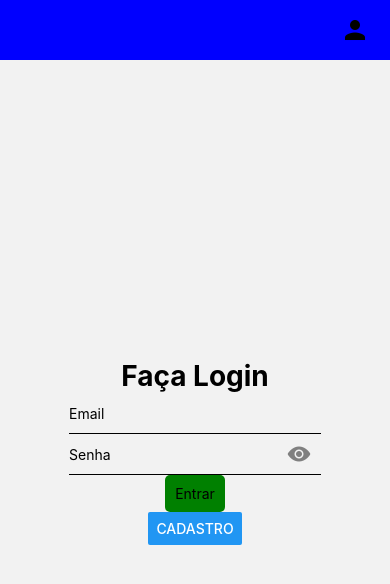
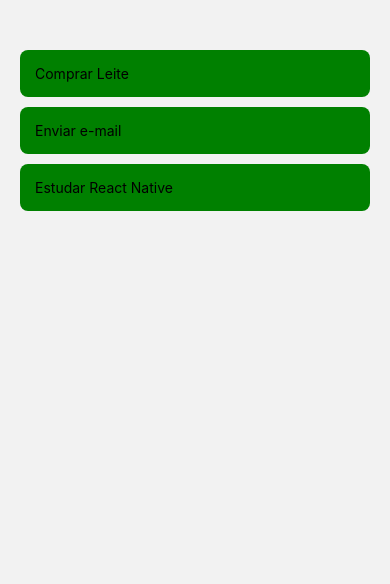
Before and after one commit to MateusC2/AulasMobile, a React Native app in the folder meuAppp/: screen /TaskList in a window 390 px wide. Shown: the top 584 px of the page. Built offline with nearby package versions, Linux system fonts and the light colour scheme.

Commit message:
add lista

```diff
--- a/meuAppp/src/App.js
+++ b/meuAppp/src/App.js
@@ -7,13 +7,19 @@
 import { NavigationContainer } from "@react-navigation/native";
 import { createStackNavigator } from "@react-navigation/stack";
 import Layout from "./components/Layout";
+import TaskList from "./screens/TaskList";
+import TaskDetail from "./screens/TaskDetail";
 
 const Stack = createStackNavigator();
 
 export default function App() {
   return (
     <NavigationContainer>
-      <Stack.Navigator screenOptions={{headerShown:false}}>
+      <Stack.Navigator screenOptions={{ headerShown: false }}>
+        <Stack.Screen name="TaskList" component={TaskList} />
+
+        <Stack.Screen name="TaskDetail" component={TaskDetail} />
+
         <Stack.Screen
           name="Login"
           component={() => (
--- /dev/null
+++ b/meuAppp/src/screens/TaskDetail.js
@@ -0,0 +1,14 @@
+import React from "react";
+import { View, Text } from "react-native";
+
+export default function TaskDetail({ route }) {
+  const { task } = route.params;
+  return (
+    <View style={{ flex: 1, alignItems: "center", justifyContent: "center" }}>
+      <Text>Detalhes da Tarefa: {task.tittle}</Text>
+      <Text>Data: {task.date}</Text>
+      <Text>Hora: {task.time}</Text>
+      <Text>Local: {task.address}</Text>
+    </View>
+  );
+}
--- /dev/null
+++ b/meuAppp/src/screens/TaskList.js
@@ -0,0 +1,68 @@
+import React from "react";
+import {
+  View,
+  Text,
+  StyleSheet,
+  TouchableOpacity,
+  FlatList,
+} from "react-native";
+
+export default function TaskList({ navigation }) {
+  const tasks = [
+    {
+      id: 1,
+      title: "Comprar Leite",
+      date: "2025-08-15",
+      time: "12:00",
+      address: "Supermercado Noemia",
+    },
+    {
+      id: 2,
+      title: "Enviar e-mail",
+      date: "2025-08-16",
+      time: "14:30",
+      address: "Trabalho",
+    },
+    {
+      id: 3,
+      title: "Estudar React Native",
+      date: "2025-08-17",
+      time: "16:00",
+      address: "Casa",
+    }
+  ];
+
+  const handleTaskPress = (task) => {
+    navigation.navigate("TaskDetail", { task });
+  };
+
+  return (
+    <View style={styles.container}>
+      <FlatList
+        data={tasks}
+        keyExtractor={(item) => item.id.toString}
+        renderItem={({ item }) => (
+          <TouchableOpacity
+            style={styles.itemCard}
+            onPress={() => handleTaskPress(item)}
+          >
+            <Text>{item.title}</Text>
+          </TouchableOpacity>
+        )}
+      />
+    </View>
+  );
+}
+const styles = StyleSheet.create({
+  container: {
+    flex: 1,
+    padding: 20,
+    paddingTop: 50,
+  },
+  itemCard: {
+    padding: 15,
+    backgroundColor: "green",
+    marginBottom: 10,
+    borderRadius: 8,
+  }
+});
```
